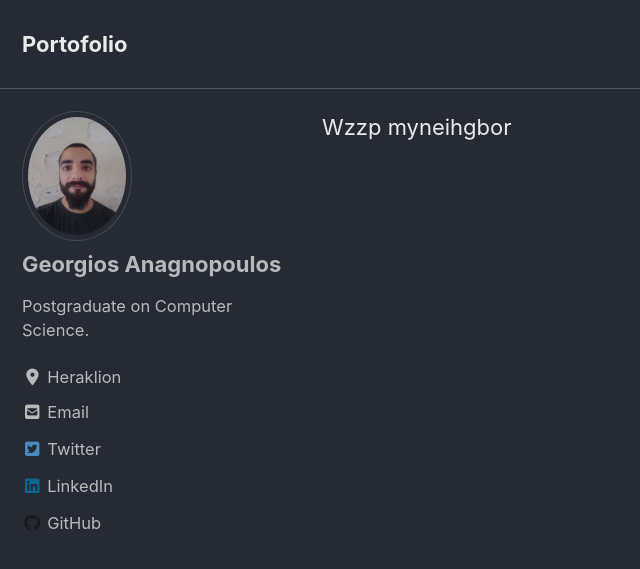
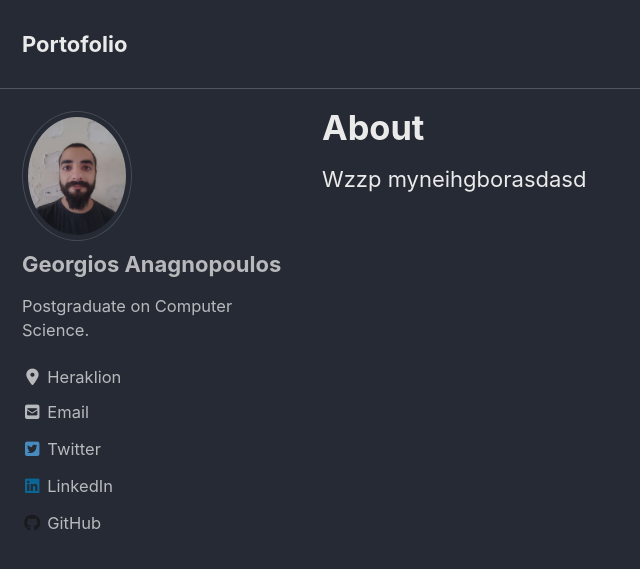
Before and after one commit to gganagno/gganagno.github.io, a Jekyll site: the page built from _pages/about.md, in a window 1280 px wide and 900 px high. Shown: the top 569 px of the window, without its empty margins (0-640 px from the left). Built offline with Jekyll 4.4.1, drawn with Linux system fonts in a browser that asks for light colours; cached includes are drawn as plain includes; nearby versions of some CDN libraries.

Commit message:
portofolio

```diff
--- a/_pages/about.md
+++ b/_pages/about.md
@@ -1,8 +1,6 @@
 ---
 title: "About"
 permalink: /about/
-header:
-	image: "../images/wall.jpg"
 ---
 
-Wzzp myneihgbor
+Wzzp myneihgborasdasd
```
Also changed, not shown: _pages/projects.md (+0 -2 lines).
